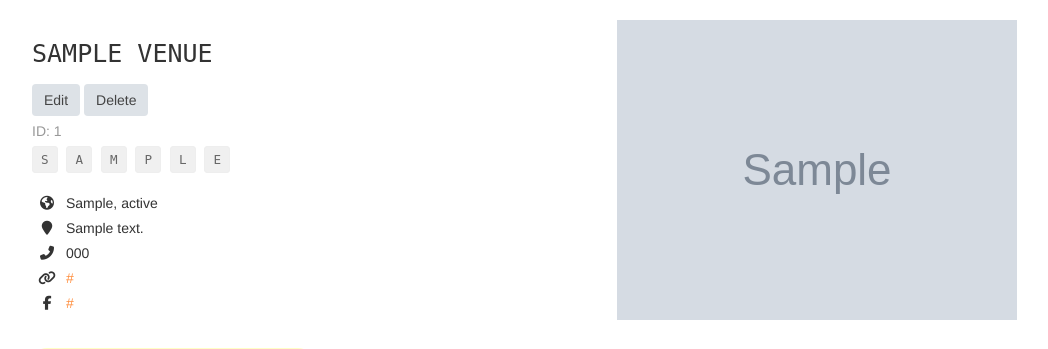
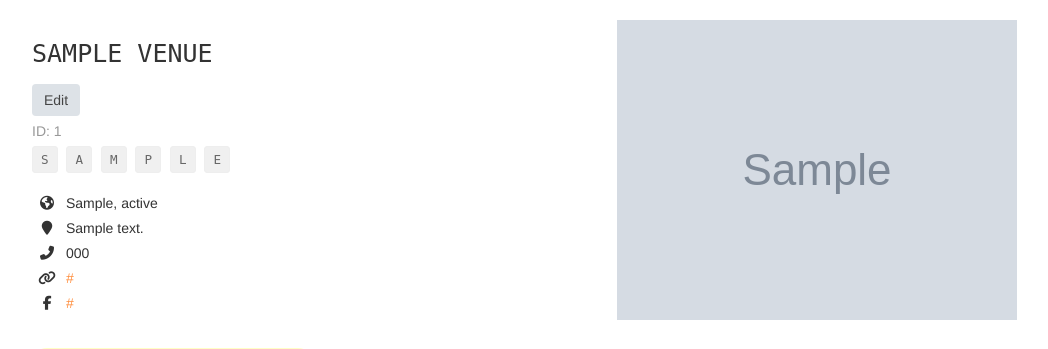
Before and after one commit to dolugen/FSND-course-projects, a Flask app: page /venues/1 in a window 1280 px wide. Shown: the part 60-409 px from the top of the page, without its empty margins (38-1086 px from the left). Run offline with Flask 2, Linux system fonts and the light colour scheme; tables that the repository leaves empty hold one stand-in row (values such as "Sample post"); grey boxes marked "Sample" are stand-in pictures; some libraries are stand-ins or nearby versions.

Commit message:
prepare to wrapup

```diff
--- a/01_fyuur/starter_code/forms.py
+++ b/01_fyuur/starter_code/forms.py
@@ -121,7 +121,6 @@ class VenueForm(Form):
         'image_link'
     )
     genres = SelectMultipleField(
-        # TODO implement enum restriction
         'genres', validators=[DataRequired()],
         choices=Genres.field_choices()
     )
--- a/01_fyuur/starter_code/templates/pages/show_venue.html
+++ b/01_fyuur/starter_code/templates/pages/show_venue.html
@@ -9,9 +9,6 @@
 		<div>
 			<a href="/venues/{{ venue.id }}/edit">
 				<button class="btn btn-default">Edit</button>
-			</a>
-			<a href="/venues/{{ venue.id }}/delete">
-				<button class="btn btn-default">Delete</button>
 			</a>
 		</div>
 		<p class="subtitle">
```
